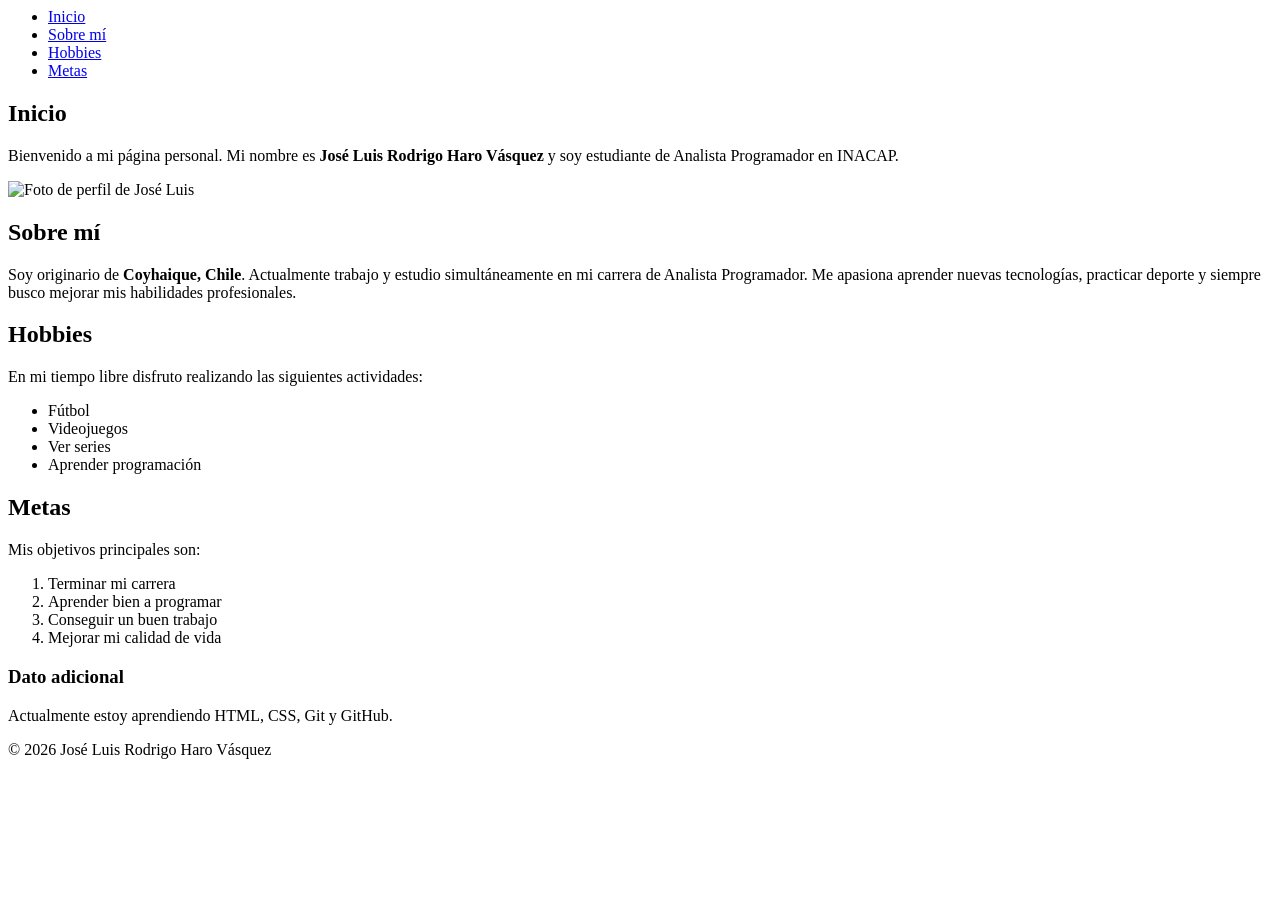
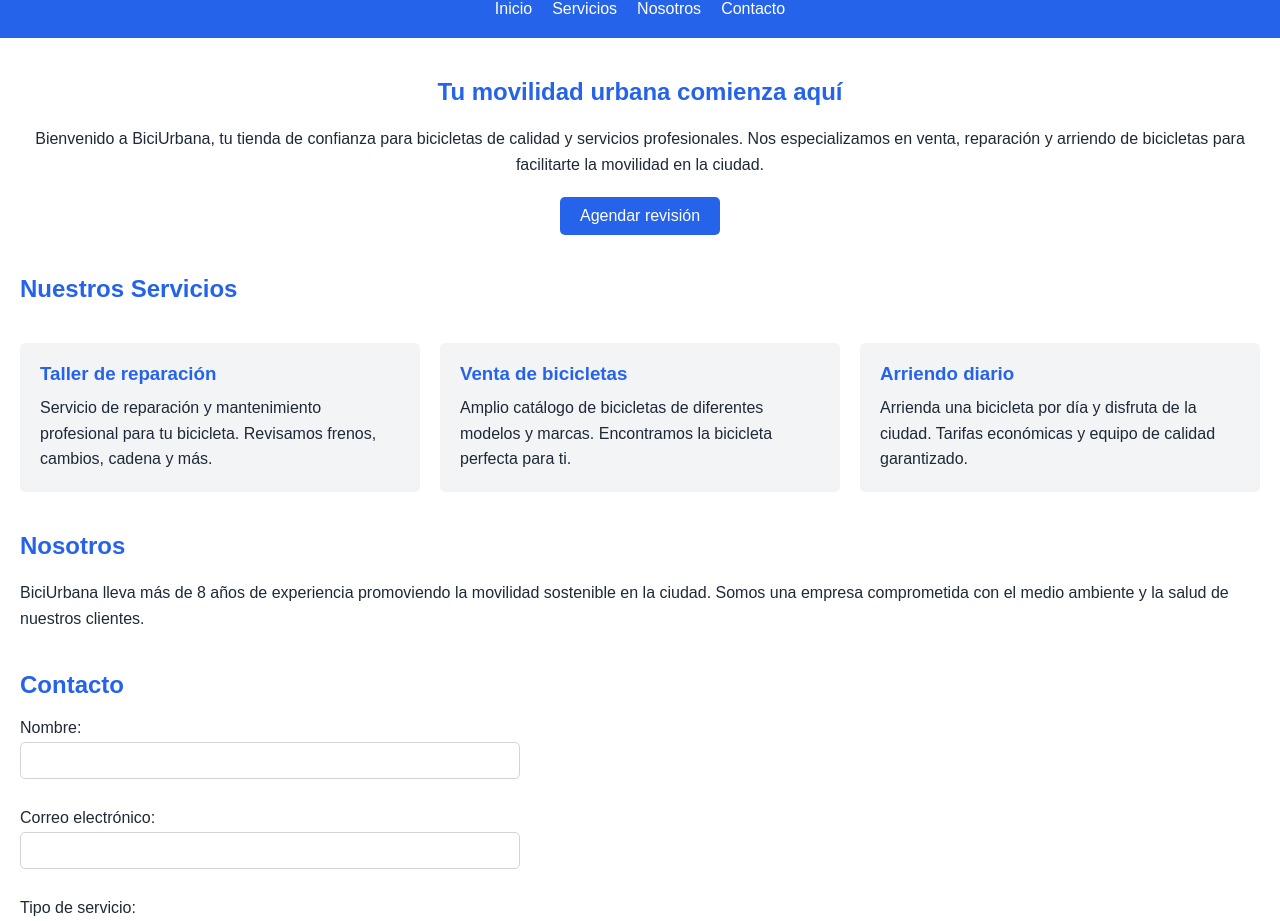
Before and after one commit to JoseLuHaro/mi-repositorio-1, a plain HTML site: page index.html in a window 1280 px wide. Shown: the part 72-993 px from the top of the page. Before the commit the page ends 847 px from the top, so only its background shows below. Drawn offline with Linux system fonts and the light colour scheme.

Commit message:
Crear index.html

```diff
--- a/index.html
+++ b/index.html
@@ -3,93 +3,69 @@
 <head>
   <meta charset="UTF-8">
   <meta name="viewport" content="width=device-width, initial-scale=1.0">
-  <title>Página personal de José Luis</title>
+  <title>BiciUrbana - Cicletería</title>
+  <link rel="stylesheet" href="styles.css">
 </head>
 <body>
-
-  <!-- HEADER: Encabezado principal de la página -->
   <header>
-    <h1>Página personal de José Luis</h1>
+    <h1>BiciUrbana</h1>
+    <nav>
+      <ul>
+        <li><a href="#inicio">Inicio</a></li>
+        <li><a href="#servicios">Servicios</a></li>
+        <li><a href="#nosotros">Nosotros</a></li>
+        <li><a href="#contacto">Contacto</a></li>
+      </ul>
+    </nav>
   </header>
 
-  <!-- NAV: Barra de navegación con enlaces internos -->
-  <nav>
-    <ul>
-      <li><a href="#inicio">Inicio</a></li>
-      <li><a href="#sobre-mi">Sobre mí</a></li>
-      <li><a href="#hobbies">Hobbies</a></li>
-      <li><a href="#metas">Metas</a></li>
-    </ul>
-  </nav>
-
-  <!-- MAIN: Contenido principal de la página -->
   <main>
-
-    <!-- Sección Inicio -->
     <section id="inicio">
-      <h2>Inicio</h2>
-      <p>Bienvenido a mi página personal. Mi nombre es <strong>José Luis Rodrigo Haro Vásquez</strong> y soy estudiante de Analista Programador en INACAP.</p>
-      <img src="imagenes/perfil.jpg" alt="Foto de perfil de José Luis">
+      <h2>Tu movilidad urbana comienza aquí</h2>
+      <p>Bienvenido a BiciUrbana, tu tienda de confianza para bicicletas de calidad y servicios profesionales. Nos especializamos en venta, reparación y arriendo de bicicletas para facilitarte la movilidad en la ciudad.</p>
+      <a href="#contacto" class="boton">Agendar revisión</a>
     </section>
 
-    <!-- Sección Sobre mí -->
-    <section id="sobre-mi">
-      <h2>Sobre mí</h2>
-      <p>Soy originario de <strong>Coyhaique, Chile</strong>. Actualmente trabajo y estudio simultáneamente en mi carrera de Analista Programador. Me apasiona aprender nuevas tecnologías, practicar deporte y siempre busco mejorar mis habilidades profesionales.</p>
+    <section id="servicios">
+      <h2>Nuestros Servicios</h2>
+      <article>
+        <h3>Taller de reparación</h3>
+        <p>Servicio de reparación y mantenimiento profesional para tu bicicleta. Revisamos frenos, cambios, cadena y más.</p>
+      </article>
+      <article>
+        <h3>Venta de bicicletas</h3>
+        <p>Amplio catálogo de bicicletas de diferentes modelos y marcas. Encontramos la bicicleta perfecta para ti.</p>
+      </article>
+      <article>
+        <h3>Arriendo diario</h3>
+        <p>Arrienda una bicicleta por día y disfruta de la ciudad. Tarifas económicas y equipo de calidad garantizado.</p>
+      </article>
     </section>
 
-    <!-- Sección Hobbies -->
-    <section id="hobbies">
-      <h2>Hobbies</h2>
-      <p>En mi tiempo libre disfruto realizando las siguientes actividades:</p>
-      <ul>
-        <li>Fútbol</li>
-        <li>Videojuegos</li>
-        <li>Ver series</li>
-        <li>Aprender programación</li>
-      </ul>
+    <section id="nosotros">
+      <h2>Nosotros</h2>
+      <p>BiciUrbana lleva más de 8 años de experiencia promoviendo la movilidad sostenible en la ciudad. Somos una empresa comprometida con el medio ambiente y la salud de nuestros clientes.</p>
     </section>
 
-    <!-- Sección Metas -->
-    <section id="metas">
-      <h2>Metas</h2>
-      <p>Mis objetivos principales son:</p>
-      <ol>
-        <li>Terminar mi carrera</li>
-        <li>Aprender bien a programar</li>
-        <li>Conseguir un buen trabajo</li>
-        <li>Mejorar mi calidad de vida</li>
-      </ol>
+    <section id="contacto">
+      <h2>Contacto</h2>
+      <form>
+        <label for="nombre">Nombre:</label>
+        <input type="text" id="nombre" name="nombre" required>
+
+        <label for="correo">Correo electrónico:</label>
+        <input type="email" id="correo" name="correo" required>
+
+        <label for="servicio">Tipo de servicio:</label>
+        <input type="text" id="servicio" name="servicio" required>
+
+        <button type="submit">Enviar</button>
+      </form>
     </section>
-
   </main>
 
-  <!-- ASIDE: Información complementaria -->
-  <aside>
-    <h3>Dato adicional</h3>
-    <p>Actualmente estoy aprendiendo HTML, CSS, Git y GitHub.</p>
-  </aside>
-
-  <!-- FOOTER: Pie de página -->
   <footer>
-    <p>&copy; 2026 José Luis Rodrigo Haro Vásquez</p>
+    <p>© 2026 BiciUrbana · Todos los derechos reservados</p>
   </footer>
-
-  <!--
-  COMENTARIOS EXPLICATIVOS SOBRE LOS ELEMENTOS SEMÁNTICOS:
-
-  - HEADER: Contiene el encabezado principal (h1) de la página. Define la identidad del sitio.
-
-  - NAV: Proporciona la navegación principal con enlaces internos (anclas). Facilita el acceso a las diferentes secciones.
-
-  - MAIN: Envuelve el contenido principal y único de la página. No debe haber múltiples elementos main.
-
-  - SECTION: Agrupa contenido relacionado temáticamente. Cada sección tiene un h2 único y un ID para permitir navegación interna.
-
-  - ASIDE: Contiene información complementaria o secundaria que no es central al contenido principal.
-
-  - FOOTER: Representa el pie de página con información de copyright y cierre del sitio web.
-  -->
-
 </body>
 </html>
```
